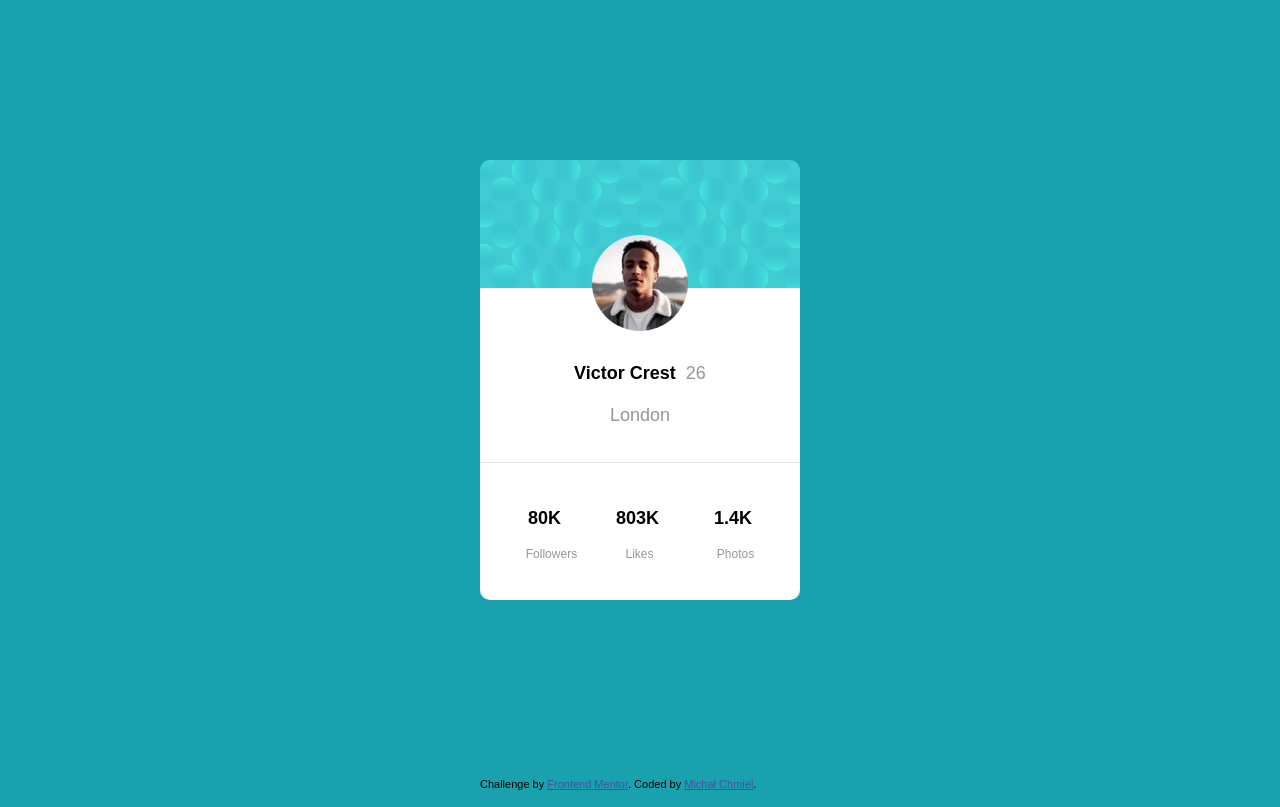
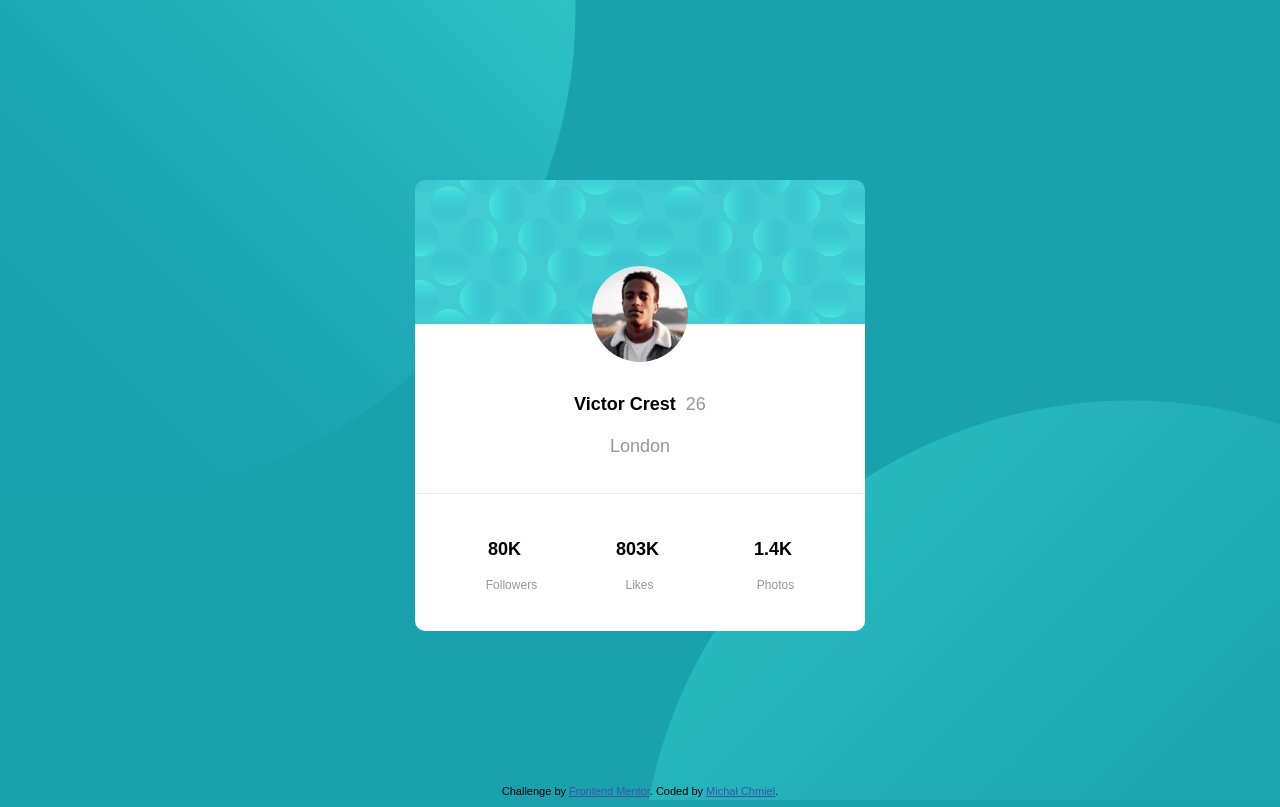
Before and after one commit to xgunzo/profile-card-component-main, a plain HTML site: page index.html in a window 1280 px wide. Drawn offline with Linux system fonts and the light colour scheme; a web font is replaced by a local one.

Commit message:
Final version

```diff
--- a/index.html
+++ b/index.html
@@ -12,13 +12,17 @@
   <!-- Feel free to remove these styles or customise in your own stylesheet 👍 -->
 </head>
 <body>
+  <div class="bg-container">
+    <img class="bg-1" src="./images/bg-pattern-top.svg" alt="background"/>
+    <img class="bg-2"src="./images/bg-pattern-bottom.svg" alt="background"/>
+  </div>
   <div class="wrapper">
     <div class="card">
       <div class="card-top">
-        <img src="images/bg-pattern-card.svg">
+       <img src="images/bg-pattern-card.svg">
       </div>
       <div class="card-profile-image">
-        <img src="images/image-victor.jpg">
+        <img src="images/image-victor.jpg" alt="profile picture">
       </div>
       <div class="card-mid">
         <span class="name">Victor Crest</span>
--- a/style.css
+++ b/style.css
@@ -5,7 +5,30 @@ body {
     padding: 0;
     box-sizing: border-box;
     background-color: hsl(185, 75%, 39%);
+
 }
+
+.bg-container {
+    overflow: hidden;
+    width: 100%;
+    height: 100%;
+    position: absolute;
+    top: 0px;
+    display: flex;
+    justify-content: center;
+    z-index: -1;
+}
+.bg-1 {
+    position: absolute;
+    top: -60%;
+    right: 55%;
+}
+.bg-2 {
+    position: absolute;
+    top: 50%;
+    left: 50%;
+}
+
 
 .wrapper {
     margin: 0 auto;
@@ -17,7 +40,7 @@ body {
     margin: 0 auto;
     display: block;
     width: 100%;
-    margin-top: 50%;
+    margin-top: 55%;
     font-size: 18px;
     font-family: Kumbh Sans, sans-serif;
 }
@@ -36,7 +59,7 @@ body {
 
 .card-profile-image {
     margin: 0 auto;
-    border-radius: 50px;
+    border-radius: 55px;
     background-color: white;
     width: 96px;
     height: 96px;
@@ -120,11 +143,44 @@ body {
 .attribution {
     font-size: 11px;
     text-align: center;
-    position: absolute;
-    bottom: 0;
+    margin-top: 16em;
     padding-bottom: 10px;
 }
 
 .attribution a {
     color: hsl(228, 45%, 44%);
 }
+
+
+@media only screen and (min-width: 720px) {
+    .wrapper {
+        max-width: 450px;
+    }
+
+    .card {
+        width: 100%;
+        margin-top:40%;
+    }
+
+    .card-top {
+        margin: 0 auto;
+        height: 8em;
+        width: 100%;
+    }
+
+    .card-top img {
+        max-width: 100%;
+        max-height: 100%;
+        object-fit: cover;
+    }
+
+    .card-bottom ul li {
+        padding-left: 20px;
+        padding-right: 20px;
+    }
+
+
+    .attribution {
+        margin-top: 14em;
+    }
+}
```
